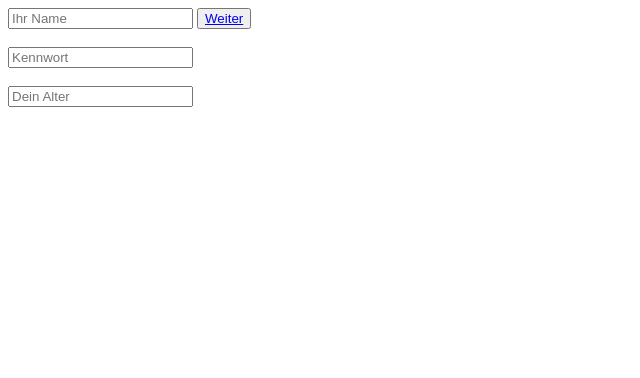
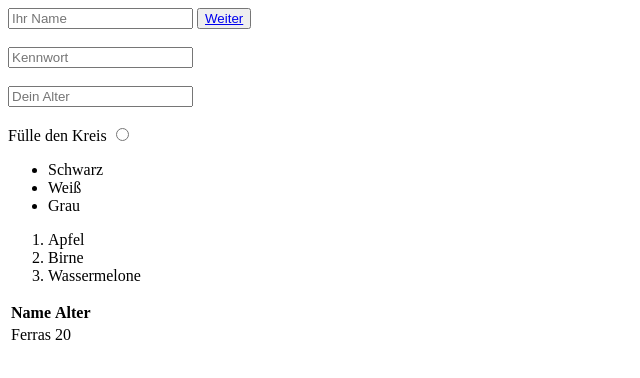
Before and after one commit to fxrras/Erste-Website-ohne-anleitung, a plain HTML site: page login.html in a window 1280 px wide. Shown: the whole page, without its empty margins (0-640 px from the left). Drawn offline with Linux system fonts and the light colour scheme.

Commit message:
Add files via upload

```diff
--- a/login.html
+++ b/login.html
@@ -18,6 +18,36 @@
     <br>
     <br>
     <input type="number" placeholder="Dein Alter">
+    <br>
+    <br>
+    Fülle den Kreis
+    <input type="radio" placeholder="was das">
+
+    <ul>
+        <li>Schwarz</li>
+        <li>Weiß</li>
+        <li>Grau</li>
+    </ul>
+
+    <ol>
+        <li>Apfel</li>
+        <li>Birne</li>
+        <li>Wassermelone</li>
+    </ol>
+
+
+
+    <table>
+        <tr>
+            <th>Name</th>
+            <th>Alter</th>
+        </tr>
+        <tr>
+            <td>Ferras</td>
+            <td>20</td>
+        </tr>
+    </table>
+
 
     </form>
 </body>
```
